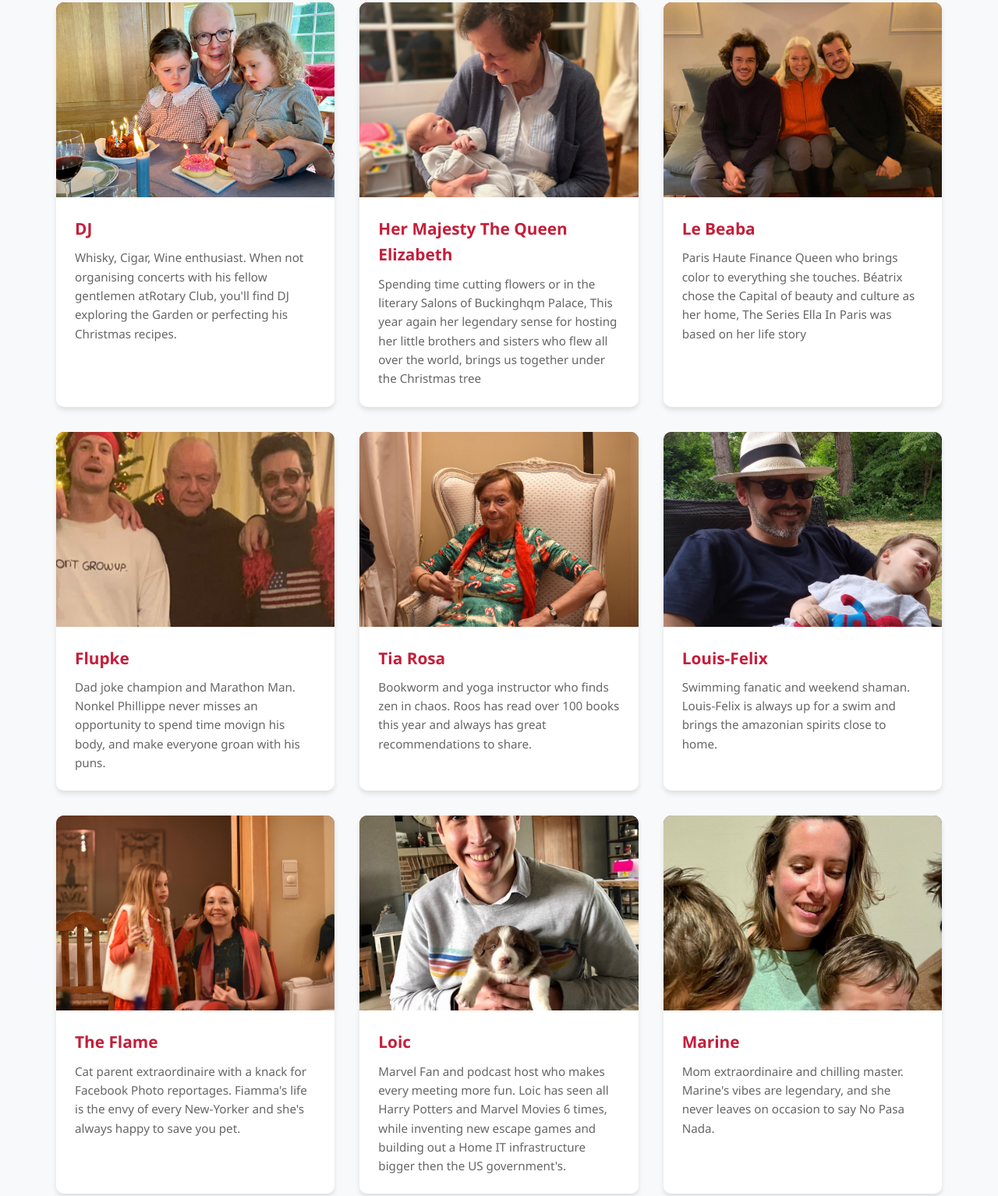
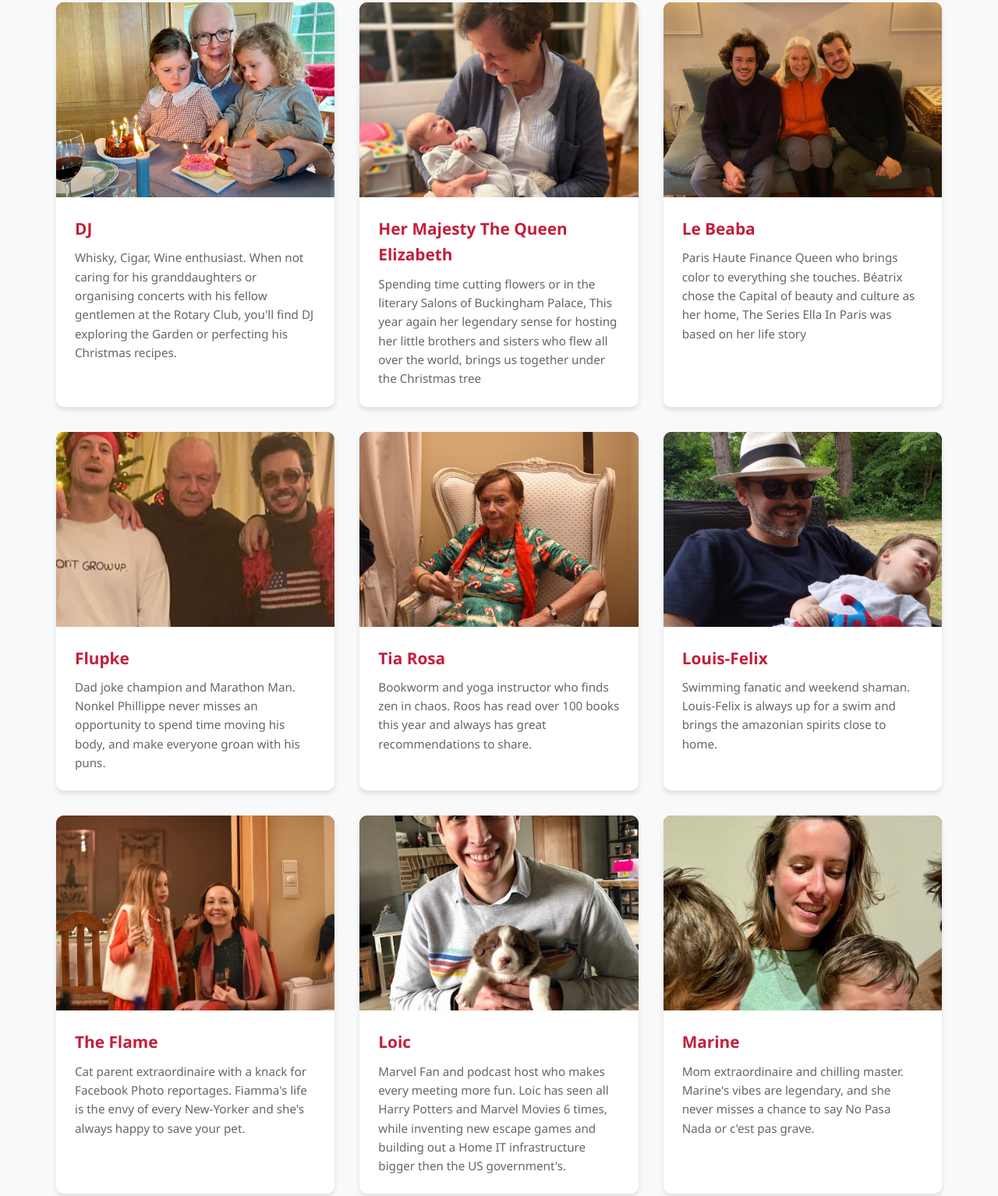
Before and after one commit to Simonization/secret-santa, a plain HTML site: page team.html in a window 1280 px wide. Shown: the part 338-1872 px from the top of the page at 78% size. Drawn offline with Linux system fonts and the light colour scheme.

Commit message:
correct team details

```diff
--- a/team.html
+++ b/team.html
@@ -39,7 +39,7 @@
                     </div>
                     <div class="team-info">
                         <h3>DJ</h3>
-                        <p>Whisky, Cigar, Wine enthusiast. When not organising concerts with his fellow gentlemen atRotary Club, you'll find DJ exploring the Garden or perfecting his Christmas recipes.</p>
+                        <p>Whisky, Cigar, Wine enthusiast. When not caring for his granddaughters or organising concerts with his fellow gentlemen at the Rotary Club, you'll find DJ exploring the Garden or perfecting his Christmas recipes.</p>
                     </div>
                 </div>
 
@@ -50,7 +50,7 @@
                     </div>
                     <div class="team-info">
                         <h3>Her Majesty The Queen Elizabeth</h3>
-                        <p>Spending time cutting flowers or in the literary Salons of Buckinghqm Palace, This year again her legendary sense for hosting her little brothers and sisters who flew all over the world, brings us together under the Christmas tree</p>
+                        <p>Spending time cutting flowers or in the literary Salons of Buckingham Palace, This year again her legendary sense for hosting her little brothers and sisters who flew all over the world, brings us together under the Christmas tree</p>
                     </div>
                 </div>
 
@@ -72,7 +72,7 @@
                     </div>
                     <div class="team-info">
                         <h3>Flupke</h3>
-                        <p>Dad joke champion and Marathon Man. Nonkel Phillippe never misses an opportunity to spend time movign his body, and make everyone groan with his puns.</p>
+                        <p>Dad joke champion and Marathon Man. Nonkel Phillippe never misses an opportunity to spend time moving his body, and make everyone groan with his puns.</p>
                     </div>
                 </div>
 
@@ -105,7 +105,7 @@
                     </div>
                     <div class="team-info">
                         <h3>The Flame</h3>
-                        <p>Cat parent extraordinaire with a knack for Facebook Photo reportages. Fiamma's life is the envy of every New-Yorker and she's always happy to save you pet.</p>
+                        <p>Cat parent extraordinaire with a knack for Facebook Photo reportages. Fiamma's life is the envy of every New-Yorker and she's always happy to save your pet.</p>
                     </div>
                 </div>
 
@@ -127,7 +127,7 @@
                     </div>
                     <div class="team-info">
                         <h3>Marine</h3>
-                        <p>Mom extraordinaire and chilling master. Marine's vibes are legendary, and she never leaves on occasion to say No Pasa Nada.</p>
+                        <p>Mom extraordinaire and chilling master. Marine's vibes are legendary, and she never misses a chance to say No Pasa Nada or c'est pas grave.</p>
                     </div>
                 </div>
 
@@ -138,7 +138,7 @@
                     </div>
                     <div class="team-info">
                         <h3>Mickey</h3>
-                        <p>Adventure seeker and fashion blogger. Mickey has visited 35 countries and counting, always with a backpack full of stories and an outfit to the Milan Fashion Week would be jaleous of .</p>
+                        <p>Adventure seeker and fashion blogger. Mickey has visited 35 countries and counting, always with a backpack full of stories and an outfit the Milan Fashion Week would be jaleous of .</p>
                     </div>
                 </div>
 
@@ -171,7 +171,7 @@
                     </div>
                     <div class="team-info">
                         <h3>Rafie Doofie</h3>
-                        <p>Backgammon champion and vynil enthusiast. Raphi spends his time between Singapore and Paris and has an impressive collection of over 6 jokes that he will be pleased to repeat all night.</p>
+                        <p>Backgammon champion and vinyl enthusiast. Raphi spends his time between Singapore and Paris and has an impressive collection of over 6 jokes that he will be pleased to repeat all night.</p>
                     </div>
                 </div>
             </div>
```
